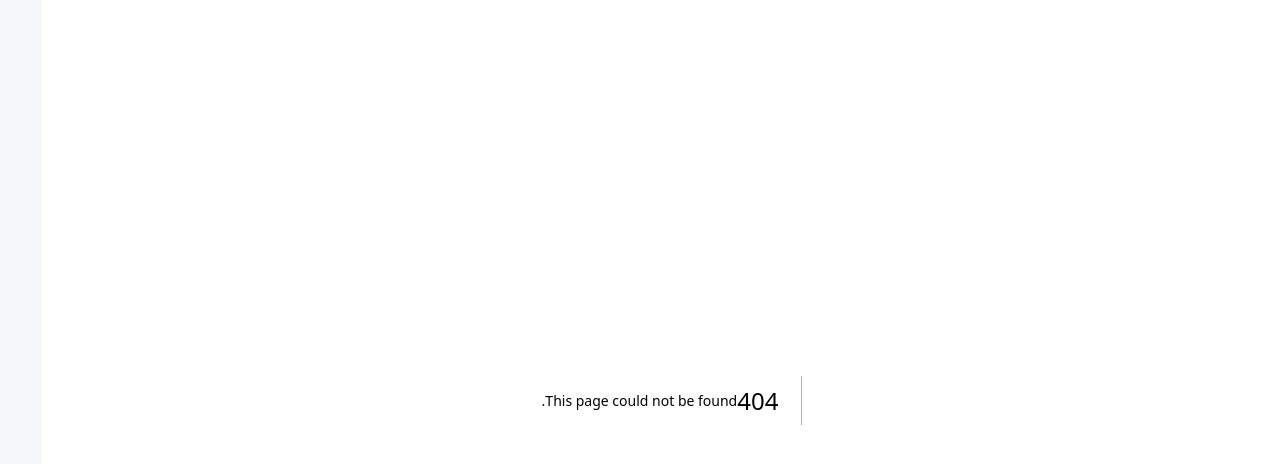
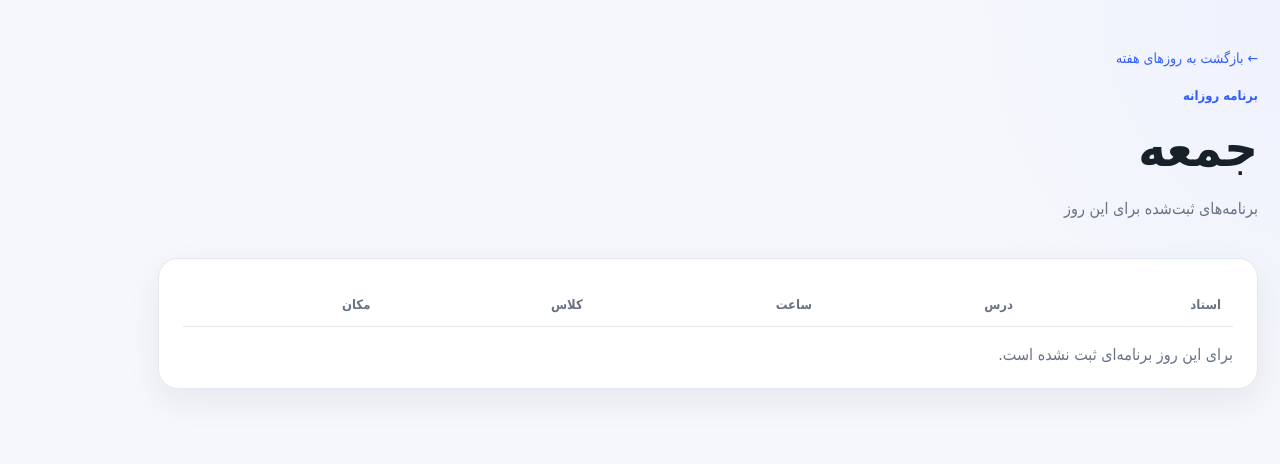
Before and after one commit to sepihy/test-vibecoding, a Next.js app: page /days/friday in a window 1280 px wide. Before the commit this address had no page. Shown: the top 464 px of the page. Built offline with nearby package versions, Linux system fonts and the light colour scheme.

Commit message:
feat: add day schedule page

```diff
--- /dev/null
+++ b/app/days/[day]/page.tsx
@@ -0,0 +1,65 @@
+import Link from "next/link";
+import { notFound } from "next/navigation";
+import { days, scheduleEntries, teachers } from "@/lib/data";
+
+type Props = {
+  params: Promise<{ day: string }>;
+};
+
+export default async function DayPage({ params }: Props) {
+  const { day: dayKey } = await params;
+  const day = days.find((item) => item.key === dayKey);
+
+  if (!day) notFound();
+
+  const entries = scheduleEntries.filter((entry) => entry.day === day.key);
+
+  return (
+    <main>
+      <Link className="back" href="/">← بازگشت به روزهای هفته</Link>
+
+      <section className="profile">
+        <span className="eyebrow">برنامه روزانه</span>
+        <h1>{day.label}</h1>
+        <p className="meta">برنامه‌های ثبت‌شده برای این روز</p>
+      </section>
+
+      <section className="panel schedule">
+        <table className="schedule-table">
+          <thead>
+            <tr>
+              <th>استاد</th>
+              <th>درس</th>
+              <th>ساعت</th>
+              <th>کلاس</th>
+              <th>مکان</th>
+            </tr>
+          </thead>
+          <tbody>
+            {entries.map((entry) => {
+              const teacher = teachers.find((item) => item.id === entry.teacherId);
+
+              return (
+                <tr key={entry.id}>
+                  <td>
+                    <Link href={`/teachers/${entry.teacherId}`}>
+                      {teacher?.name ?? "نامشخص"}
+                    </Link>
+                  </td>
+                  <td>{entry.course}</td>
+                  <td>{entry.startTime} تا {entry.endTime}</td>
+                  <td>{entry.classNo}</td>
+                  <td>{entry.location}</td>
+                </tr>
+              );
+            })}
+          </tbody>
+        </table>
+
+        {entries.length === 0 && (
+          <p className="empty-state">برای این روز برنامه‌ای ثبت نشده است.</p>
+        )}
+      </section>
+    </main>
+  );
+}
```
